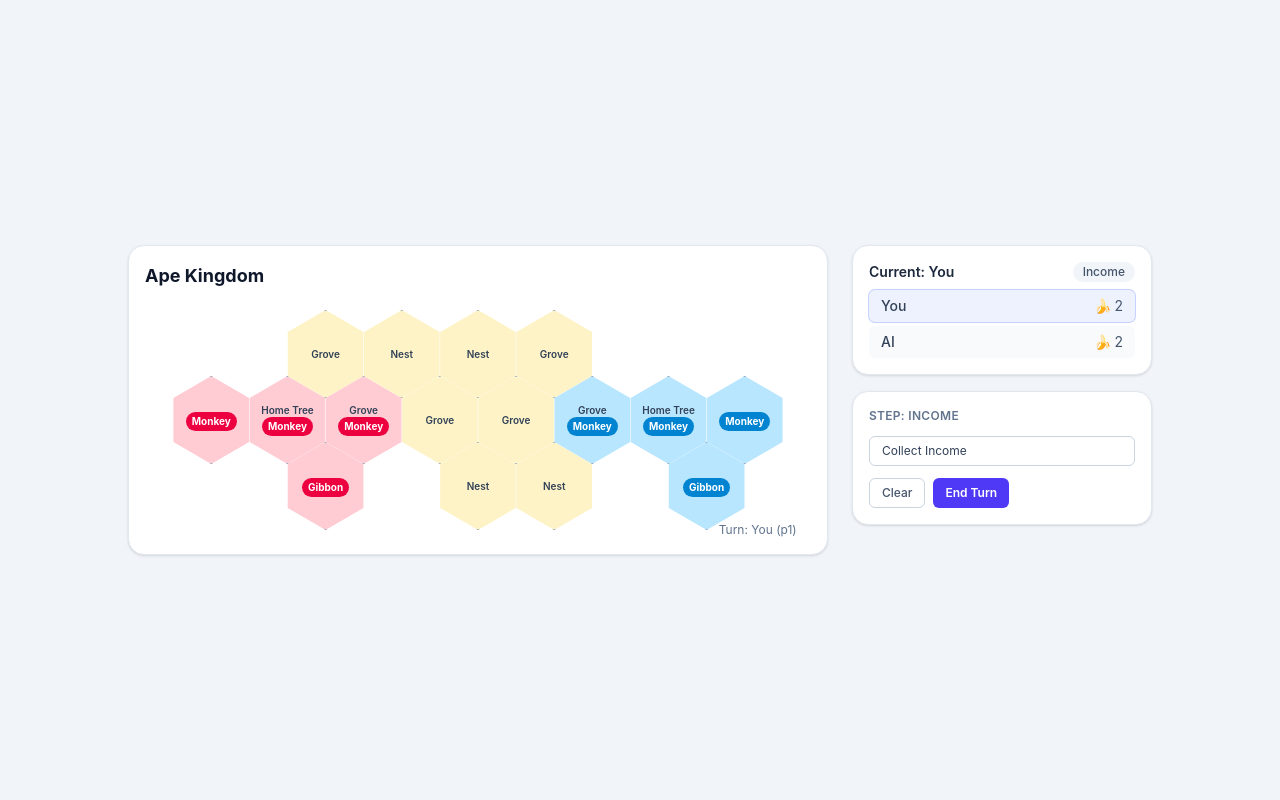
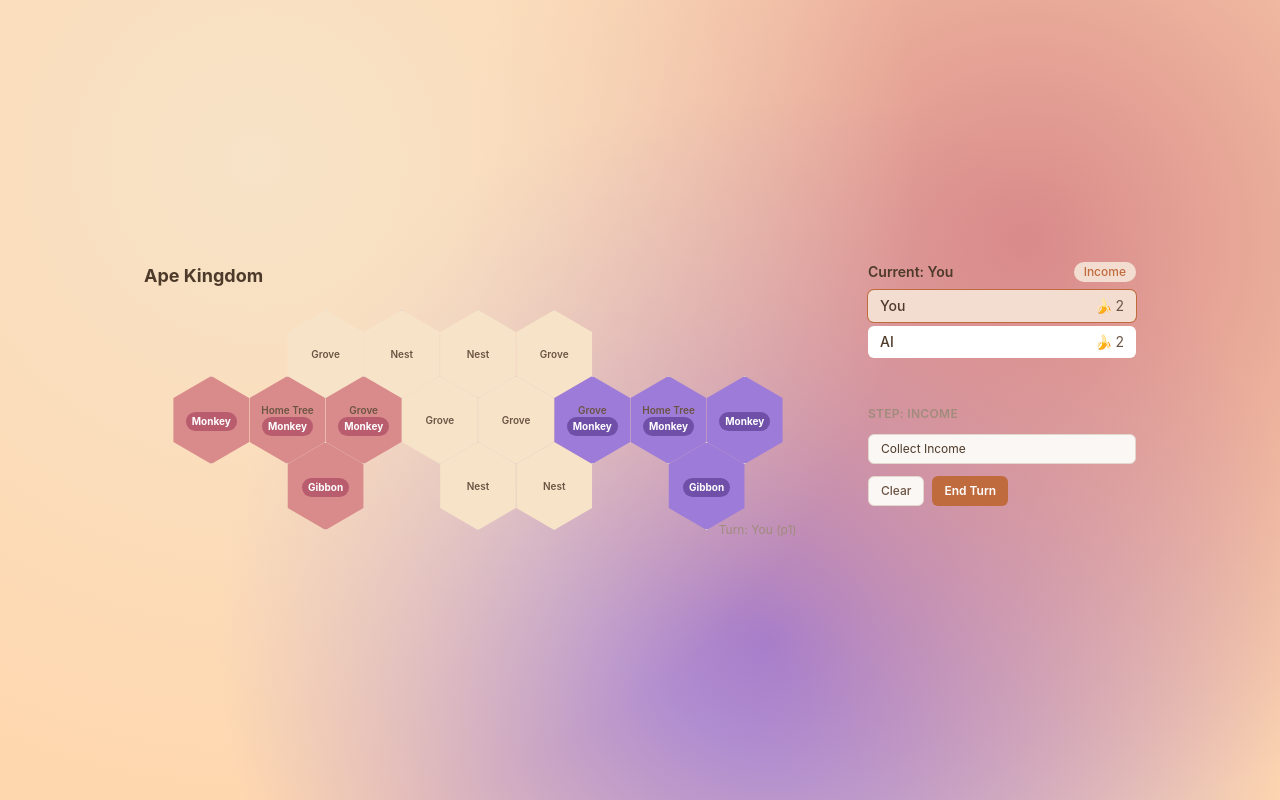
Before and after one commit to AntonLapshin/ape-kingdom, a React (Vite) app: page / in a window 1280 px wide. Built offline with nearby package versions, Linux system fonts and the light colour scheme.

Commit message:
Refactor M4 UI to semantic theme tokens (#32) (#35)
* Refactor M4 UI to semantic theme tokens (#32)

Closes #32

* Address review: add structural test for M4 UI token-only rule (#36)

Closes #36

* chore: remove token budget limits (0 = unlimited)

```diff
--- a/src/App.tsx
+++ b/src/App.tsx
@@ -9,7 +9,7 @@ import { PlayableGame } from "./ui/components/PlayableGame";
  */
 export default function App() {
   return (
-    <main className="flex min-h-screen items-center justify-center bg-slate-100 p-6">
+    <main className="login-bg flex min-h-screen items-center justify-center p-6">
       <div className="w-full">
         <PlayableGame />
       </div>
--- a/src/ui/components/ActionControls.tsx
+++ b/src/ui/components/ActionControls.tsx
@@ -35,7 +35,7 @@ export function ActionControls({
 }: ActionControlsProps) {
   if (isDone) {
     return (
-      <div className="text-center text-sm text-slate-500" data-testid="actions">
+      <div className="text-center text-sm text-text-muted" data-testid="actions">
         The game has ended.
       </div>
     );
@@ -43,11 +43,11 @@ export function ActionControls({
 
   return (
     <div data-testid="actions" className="space-y-3">
-      <div className="text-xs font-semibold uppercase tracking-wide text-slate-500">
+      <div className="text-xs font-semibold uppercase tracking-wide text-text-muted">
         Step: {STEP_LABELS[step]}
       </div>
       {legalActions.length === 0 ? (
-        <p className="text-sm text-slate-500" data-testid="no-actions">
+        <p className="text-sm text-text-muted" data-testid="no-actions">
           No actions available — end your turn.
         </p>
       ) : (
@@ -58,7 +58,7 @@ export function ActionControls({
               type="button"
               data-testid="action-button"
               onClick={() => onSelect(action)}
-              className="rounded-md border border-slate-300 bg-white px-3 py-1.5 text-left text-xs text-slate-700 transition hover:bg-indigo-50 hover:border-indigo-300"
+              className="rounded-md border border-line-strong bg-panel px-3 py-1.5 text-left text-xs text-text-primary transition hover:border-accent hover:bg-accent-soft"
             >
               {actionLabel(action)}
             </button>
@@ -70,7 +70,7 @@ export function ActionControls({
           type="button"
           data-testid="clear-actions"
           onClick={onClear}
-          className="rounded-md border border-slate-300 bg-white px-3 py-1.5 text-xs font-medium text-slate-600 transition hover:bg-slate-50"
+          className="rounded-md border border-line-strong bg-panel px-3 py-1.5 text-xs font-medium text-text-body transition hover:bg-accent-soft"
         >
           Clear
         </button>
@@ -78,7 +78,7 @@ export function ActionControls({
           type="button"
           data-testid="submit-turn"
           onClick={onSubmit}
-          className="rounded-md bg-indigo-600 px-3 py-1.5 text-xs font-semibold text-white transition hover:bg-indigo-700"
+          className="rounded-md bg-accent px-3 py-1.5 text-xs font-semibold text-inverted transition hover:bg-accent-strong"
         >
           End Turn
         </button>
--- a/src/ui/components/Board.tsx
+++ b/src/ui/components/Board.tsx
@@ -13,11 +13,15 @@ export interface BoardProps {
 const HEX_CLIP =
   "polygon(50% 0%, 93% 25%, 93% 75%, 50% 100%, 7% 75%, 7% 25%)";
 
-/** Tailwind background classes used to colour a hex by its controller. */
+/**
+ * Token-backed background classes used to colour a hex by its controller.
+ * Player/site/unit colours map to the brand palette tokens (rose → violet
+ * brand family), per GUIDELINES-WEB-THEME.md — no raw Tailwind palettes.
+ */
 const OWNER_BG: Record<string, string> = {
-  p1: "bg-rose-200",
-  p2: "bg-sky-200",
-  neutral: "bg-amber-100",
+  p1: "bg-brand-rose",
+  p2: "bg-brand-violet",
+  neutral: "bg-brand-amber-soft",
 };
 
 /**
@@ -49,14 +53,14 @@ export function Board({ board, currentPlayer }: BoardProps) {
       {board.map((cell) => {
         const { x, y } = hexToPixel(cell.hex.q, cell.hex.r);
         const owner = cell.site?.owner ?? cell.unit?.owner ?? null;
-        const bg = owner ? OWNER_BG[owner] ?? "bg-amber-100" : OWNER_BG.neutral;
+        const bg = owner ? OWNER_BG[owner] ?? OWNER_BG.neutral : OWNER_BG.neutral;
         return (
           <div
             key={`${cell.hex.q},${cell.hex.r}`}
             data-testid="board-cell"
             data-hex={`${cell.hex.q},${cell.hex.r}`}
             data-owner={owner ?? "neutral"}
-            className={`absolute flex flex-col items-center justify-center ${bg} border border-slate-400`}
+            className={`absolute flex flex-col items-center justify-center ${bg} border border-line-strong`}
             style={{
               width: HEX_SIZE * 2,
               height: HEX_SIZE * 2,
@@ -66,7 +70,7 @@ export function Board({ board, currentPlayer }: BoardProps) {
             }}
           >
             {cell.site && (
-              <span className="text-[10px] font-semibold leading-none text-slate-700">
+              <span className="text-[10px] font-semibold leading-none text-text-body">
                 {SITE_LABELS[cell.site.kind]}
               </span>
             )}
@@ -74,8 +78,8 @@ export function Board({ board, currentPlayer }: BoardProps) {
               <span
                 data-testid="board-unit"
                 data-owner={cell.unit.owner}
-                className={`mt-0.5 rounded-full px-1.5 py-0.5 text-[10px] font-bold text-white ${
-                  cell.unit.owner === "p1" ? "bg-rose-600" : "bg-sky-600"
+                className={`mt-0.5 rounded-full px-1.5 py-0.5 text-[10px] font-bold text-inverted ${
+                  cell.unit.owner === "p1" ? "bg-brand-rose-deep" : "bg-brand-violet-deep"
                 }`}
               >
                 {cell.unit.kind}
@@ -84,7 +88,7 @@ export function Board({ board, currentPlayer }: BoardProps) {
           </div>
         );
       })}
-      <div className="pointer-events-none absolute bottom-0 right-0 text-xs text-slate-500">
+      <div className="pointer-events-none absolute bottom-0 right-0 text-xs text-text-muted">
         Turn: {currentPlayer === "p1" ? "You (p1)" : "AI (p2)"}
       </div>
     </div>
--- a/src/ui/components/PlayableGame.tsx
+++ b/src/ui/components/PlayableGame.tsx
@@ -29,15 +29,15 @@ export function PlayableGame({ aiSeed = 0 }: PlayableGameProps) {
       data-testid="playable-game"
       className="mx-auto grid max-w-5xl gap-6 lg:grid-cols-[1fr_300px]"
     >
-      <div className="rounded-2xl border border-slate-200 bg-white p-4 shadow-sm">
-        <h2 className="mb-3 text-lg font-bold text-slate-900">
+      <div className="glass-panel rounded-2xl p-4">
+        <h2 className="mb-3 text-lg font-bold text-text-primary">
           Ape Kingdom
         </h2>
         <Board board={view.board} currentPlayer={view.currentPlayer} />
       </div>
 
       <div className="space-y-4">
-        <div className="rounded-2xl border border-slate-200 bg-white p-4 shadow-sm">
+        <div className="glass-panel rounded-2xl p-4">
           <StatusPanel
             players={view.players}
             currentPlayer={view.currentPlayer}
@@ -46,7 +46,7 @@ export function PlayableGame({ aiSeed = 0 }: PlayableGameProps) {
             isDone={view.isDone}
           />
         </div>
-        <div className="rounded-2xl border border-slate-200 bg-white p-4 shadow-sm">
+        <div className="glass-panel rounded-2xl p-4">
           <ActionControls
             legalActions={view.legalActions}
             step={view.step}
--- a/src/ui/components/StatusPanel.tsx
+++ b/src/ui/components/StatusPanel.tsx
@@ -34,10 +34,10 @@ export function StatusPanel({
   return (
     <div data-testid="status" className="space-y-2">
       <div className="flex items-center justify-between">
-        <span className="text-sm font-semibold text-slate-800">
+        <span className="text-sm font-semibold text-text-primary">
           Current: {playerName(currentPlayer)}
         </span>
-        <span className="rounded-full bg-slate-100 px-2.5 py-0.5 text-xs font-medium text-slate-600">
+        <span className="rounded-full bg-accent-soft px-2.5 py-0.5 text-xs font-medium text-accent">
           {STEP_LABELS[step]}
         </span>
       </div>
@@ -49,17 +49,17 @@ export function StatusPanel({
             data-testid="player-score"
             className={`flex items-center justify-between rounded-md px-3 py-1.5 text-sm ${
               player.id === currentPlayer && !isDone
-                ? "bg-indigo-50 ring-1 ring-indigo-200"
-                : "bg-slate-50"
+                ? "bg-accent-soft ring-1 ring-accent"
+                : "bg-panel-strong"
             }`}
           >
-            <span className="font-medium text-slate-700">
+            <span className="font-medium text-text-primary">
               {playerName(player.id)}
               {player.eliminated && (
-                <span className="ml-2 text-xs text-rose-600">eliminated</span>
+                <span className="ml-2 text-xs text-danger">eliminated</span>
               )}
             </span>
-            <span className="text-slate-600">🍌 {player.bananas}</span>
+            <span className="text-text-body">🍌 {player.bananas}</span>
           </li>
         ))}
       </ul>
@@ -69,8 +69,8 @@ export function StatusPanel({
           data-testid="result"
           className={`rounded-md px-3 py-2 text-center text-sm font-semibold ${
             winner === "p1"
-              ? "bg-emerald-100 text-emerald-800"
-              : "bg-rose-100 text-rose-800"
+              ? "bg-success-soft text-success"
+              : "bg-danger-soft text-danger"
           }`}
         >
           {winner === "p1"
```
Also changed, not shown: 2 other files (tests, documents, lock files or other folders).
